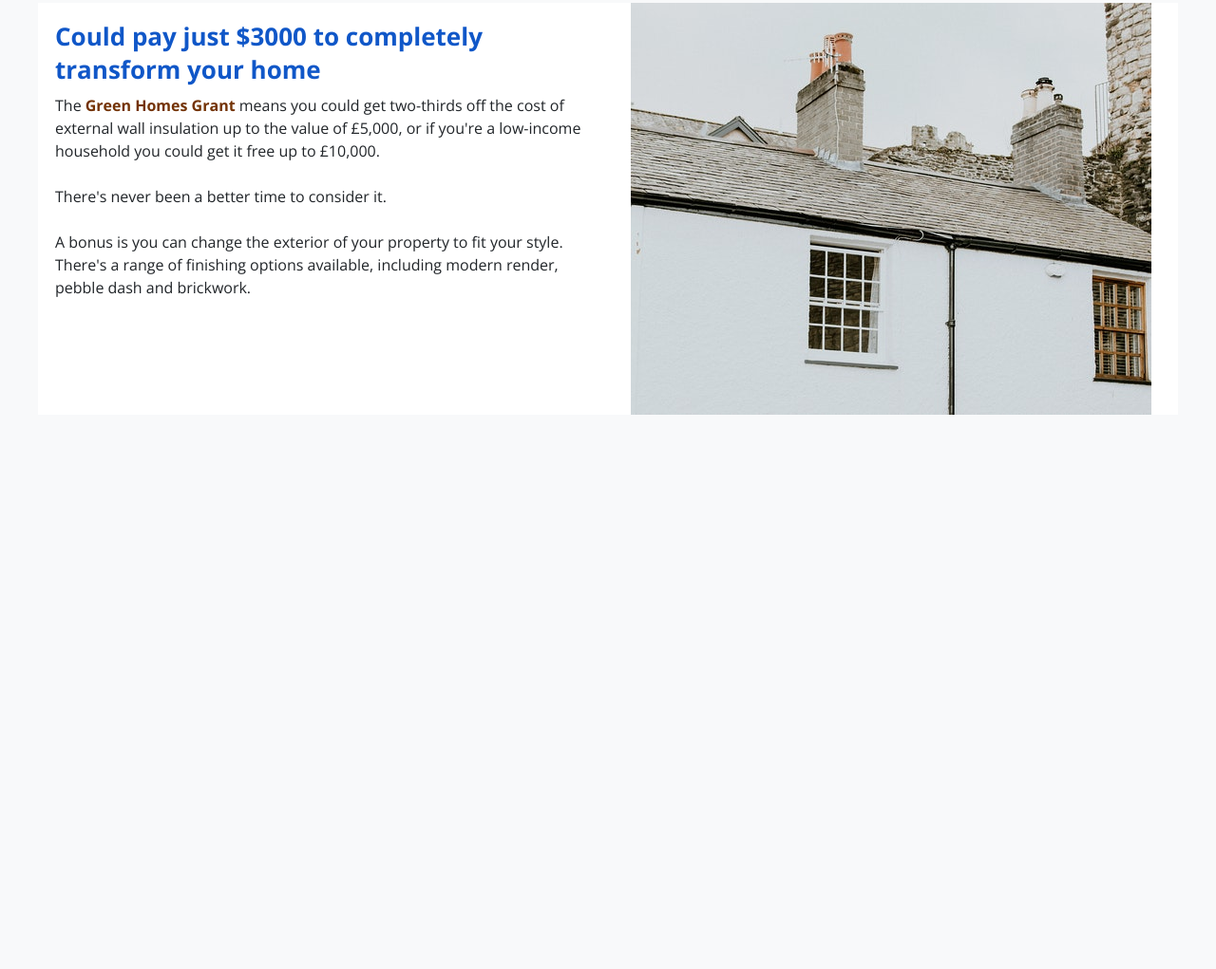
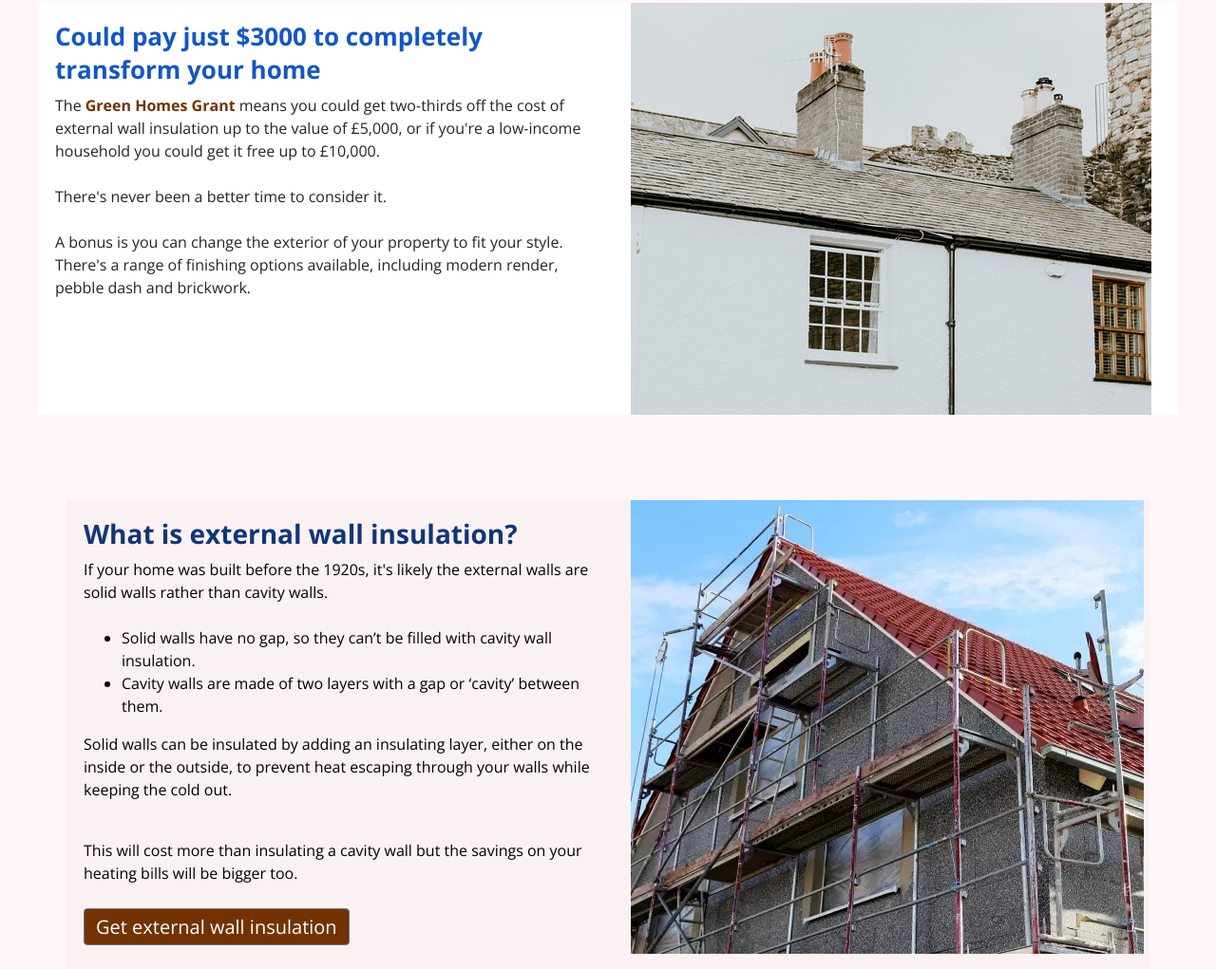
Before and after one commit to shashankadhikari/solid-walls, a plain HTML site: page index.html in a window 1280 px wide. Shown: the part 633-1654 px from the top of the page at 95% size. Before the commit the page ends 1070 px from the top, so only its background shows below. Drawn offline with nearby package versions, Linux system fonts and the light colour scheme.

Commit message:
added second body section

```diff
--- a/index.html
+++ b/index.html
@@ -69,5 +69,33 @@
                 </div>
             </div>
         </div>
+        <div class="body-container-second">
+          <div class="row">
+              <div class="col body-container-content-second">
+                  <h3><span class="body-container-title-second"> What is external wall insulation?
+                  </span></h3>
+                  If your home was built before the 1920s, it's likely the external walls are solid walls rather than cavity walls.
+                      <br>
+                      <br>
+                    <ul>
+                      <li>Solid walls have no gap, so they can’t be filled with cavity wall insulation.</li>
+                      <li>Cavity walls are made of two layers with a gap or ‘cavity’ between them.</li>
+                    </ul>
+                    <p>
+                      Solid walls can be insulated by adding an insulating layer,
+                      either on the inside or the outside, to prevent heat escaping
+                      through your walls while keeping the cold out.
+                    </p>
+                    <br>
+                    This will cost more than insulating a cavity wall but the savings
+                    on your heating bills will be bigger too.
+                    <br>
+                    <button class="btn btn-secondary btn-second">Get external wall insulation</button>
+              </div>
+              <div class="col body-container-img">
+                  <img class="hero-img" src="images/house-2.png" >
+              </div>
+          </div>
+      </div>
 </body>
 </html>
--- a/styles.css
+++ b/styles.css
@@ -2,7 +2,7 @@ body{
     font-family: 'Open Sans', sans-serif;
     overflow-x: hidden;
     /* background-color: #FFFFFF; */
-    background-color:   #F8F9FA;
+    background-color:   #fff7f7;
 }
 
 .logo{
@@ -96,7 +96,44 @@ body{
     font-style: normal;
     font-size: 26px;
 }
+
 .body-container-content{
     margin-top: 18px;
     margin-left: 18px;
 }
+.body-container-second{
+    margin-top: 90px;
+    margin-left: 70px;
+    margin-right: 70px;
+    background-color: rgb(250, 242, 242)  !important;
+}
+.body-container-title-second{
+    color: #10367a;
+    font-weight: 700;
+    line-height: 35px;
+    font-style: normal;
+    font-size: 28px;
+}
+.body-container-content-second{
+    margin-top: 18px;
+    margin-left: 18px;
+    color: black;
+}
+.btn-second{
+    margin-top: 25px;
+    margin-bottom: 25px;
+    color: #ffffff    ;
+    font-size: 20px;
+    line-height: 25px;
+    font-weight: 400;
+    background-color:#733204;
+}
+.btn-second:hover{
+    margin-top: 25px;
+    margin-bottom: 25px;
+    color: #ffffff;
+    width: 50px;
+    font-size: 20px;
+    font-weight: 400;
+    background-color:#6b2f05;
+}
```
Also changed, not shown: images/house-2.png (added), 2 other files.
